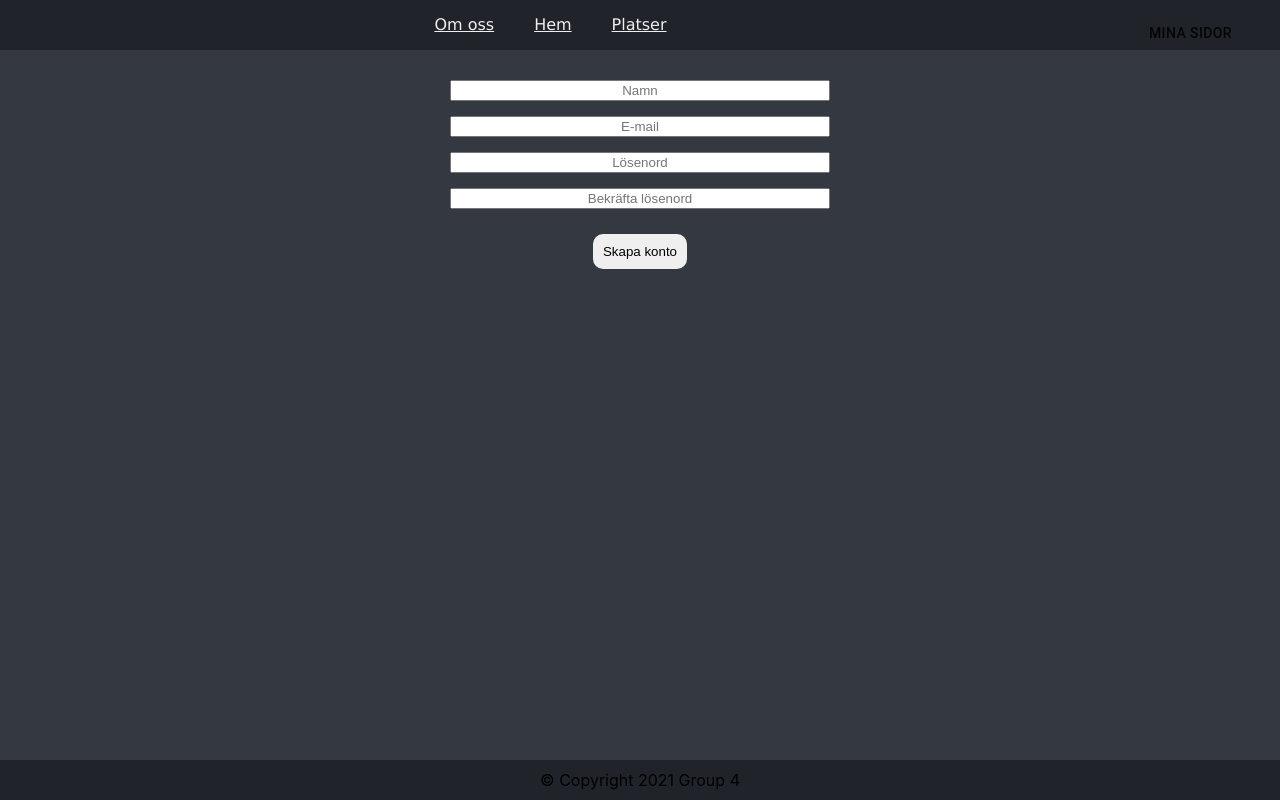
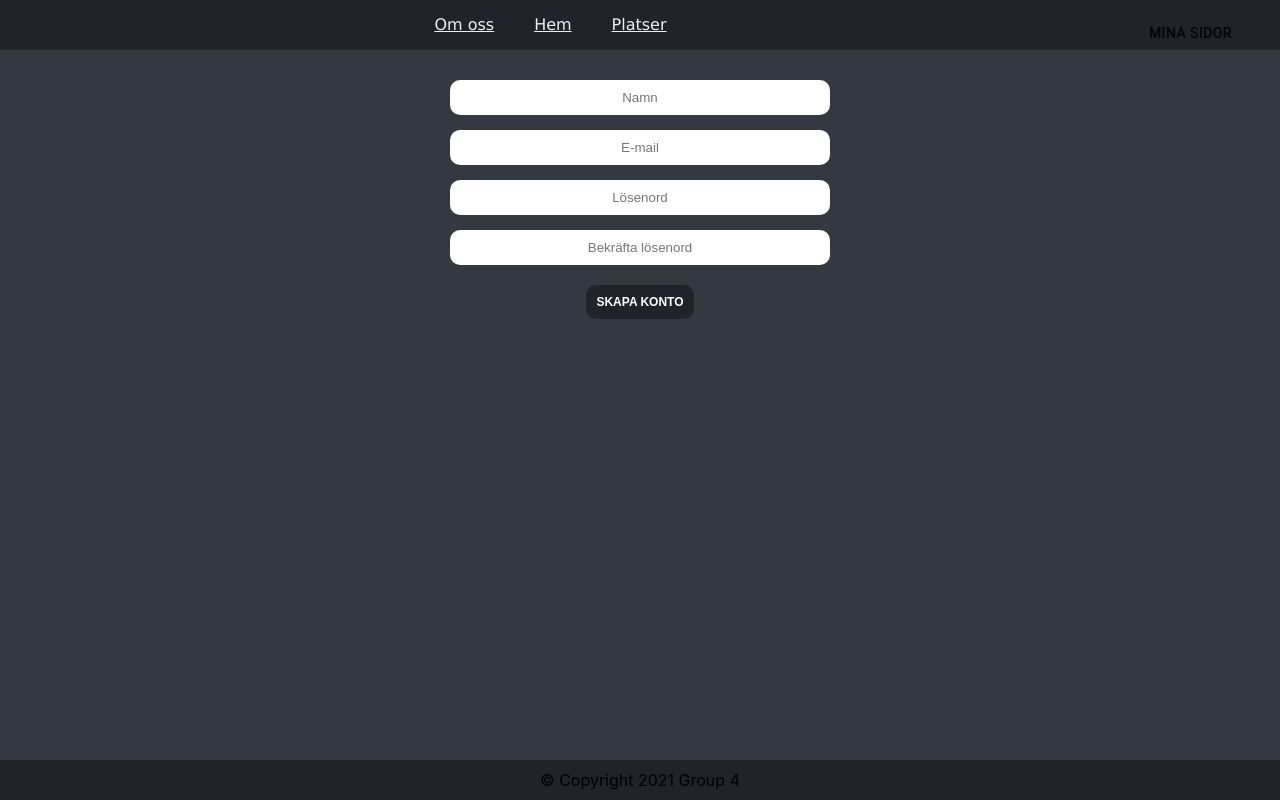
Before and after one commit to postila/clearbnb-grupp4, a React (Create React App) app: page / in a window 1280 px wide. Both pictures are taken after a click on the element "REGISTRERA DIG HÄR". Built offline with nearby package versions, Linux system fonts and the light colour scheme; no server answers.

Commit message:
Updated Login & Registretion
Added CSS styles and cleared input fields when password is mismatching

Co-Authored-By: nicolebradleey <72066187+nicolebradleey@users.noreply.github.com>

```diff
--- a/src/components/Login.js
+++ b/src/components/Login.js
@@ -3,12 +3,12 @@ import Radium from 'radium'
 
 const Login = (props) => {
   return (
-    <form style={styles.form}>
-      <input style={styles.input} type="text" placeholder="E-mail" required></input>
-      <input style={styles.input} type="password" placeholder="Lösenord" required></input>
-      <button style={styles.button}>Logga in</button>
-      <p>Skapa konto?
-        <span style={styles.register} onClick={ props.displayRegisterForm }> Registrera dig här</span>
+    <form key="1" style={styles.form}>
+      <input key="2" style={styles.input} type="text" placeholder="E-mail" required></input>
+      <input key="3" style={styles.input} type="password" placeholder="Lösenord" required></input>
+      <button key="4" style={styles.button}>Logga in</button>
+      <p style={styles.register}>Skapa konto?
+        <span onClick={ props.displayRegisterForm }> Registrera dig här</span>
       </p>
     </form>
   );
@@ -23,7 +23,13 @@ form: {
     padding: '10px'
   },
   input: {
-    textAlign: 'center'
+    textAlign: 'center',
+    padding: '10px',
+    borderRadius: '10px',
+    border: 'none',
+    ':focus': {
+      outline: 'none'
+    }
   },
   button: {
     maxWidth: '100px',
@@ -32,11 +38,17 @@ form: {
     cursor: 'pointer',
     border: 'none',
     padding: '10px',
-    borderRadius: '10px'
+    borderRadius: '10px',
+    background: '#202329',
+    color: 'white',
+    textTransform: 'uppercase',
+    fontSize: '12px',
+    fontWeight: 'bold'
   },
   register: {
     cursor: 'pointer',
-    fontSize: '10px',
+    fontSize: '12px',
+    fontWeight: 'bold',
     textTransform: 'uppercase',
     ':hover': {
       opacity: '50%'
--- a/src/components/Register.js
+++ b/src/components/Register.js
@@ -1,8 +1,9 @@
-import { useContext, useRef } from 'react';
+import { useContext, useRef, useState } from 'react';
 import { UserContext } from '../contexts/UserContextProvider'
 
 const Register = () => {
   const { addUser } = useContext(UserContext)
+  const [error, setError] = useState(false)
 
   const name = useRef()
   const email = useRef()
@@ -18,18 +19,24 @@ const Register = () => {
       password: password.current.value
     }
 
-    if (password.current.value === confirmPassword.current.value) {
-      await addUser(user)
+    if (password.current.value !== confirmPassword.current.value) {
+      setError(true)
+      name.current.value = ''
+      email.current.value = ''
+      password.current.value = ''
+      confirmPassword.current.value = ''
       return;
     }
+    await addUser(user)
   }
 
   return (
-    <form style={styles.form} onSubmit={createUser}>
-      <input ref={ name } style={ styles.input } type="text" placeholder="Namn" required></input>
-      <input ref={ email } style={ styles.input } type="text" placeholder="E-mail" required></input>
-      <input ref={ password } style={ styles.input } type="password" placeholder="Lösenord" required></input>
-      <input ref={ confirmPassword } style={ styles.input } type="password" placeholder="Bekräfta lösenord" required></input>
+    <form key="1" style={styles.form} onSubmit={createUser}>
+      <input key="2" ref={ name } style={ styles.input } type="text" placeholder="Namn" required></input>
+      <input key="3" ref={ email } style={ styles.input } type="text" placeholder="E-mail" required></input>
+      <input key="4" ref={ password } style={ styles.input } type="password" placeholder="Lösenord" required></input>
+      <input key="5" ref={confirmPassword} style={styles.input} type="password" placeholder="Bekräfta lösenord" required></input>
+      {error && <p style={ styles.error }>Lösenordet matchar inte</p>}
       <button style={ styles.button }>Skapa konto</button>
     </form>
   );
@@ -44,15 +51,34 @@ const styles = {
     padding: '10px'
   },
   input: {
-    textAlign: 'center'
+    textAlign: 'center',
+    padding: '10px',
+    borderRadius: '10px',
+    border: 'none',
+    ':focus': {
+      outline: 'none'
+    }
   },
   button: {
-    maxWidth: '100px',
-    margin: '0 auto',
-    marginTop: '10px',
+    maxWidth: '150px',
+    margin: '5px auto',
     cursor: 'pointer',
     border: 'none',
     padding: '10px',
+    borderRadius: '10px',
+    background: '#202329',
+    color: 'white',
+    textTransform: 'uppercase',
+    fontSize: '12px',
+    fontWeight: 'bold'
+  },
+  error: {
+    background: '#202329',
+    color: 'white',
+    padding: '10px',
+    fontWeight: '700',
+    maxWidth: '250px',
+    margin: '10px auto',
     borderRadius: '10px'
   }
 }
--- a/src/pages/Home.js
+++ b/src/pages/Home.js
@@ -26,7 +26,6 @@ const locationListStyle = {
   display: 'grid',
   gridGap: '10px 10px',
   justifyContent: 'center',
-  //flexWrap: 'wrap',
   width: '100%'
 }
 
```
